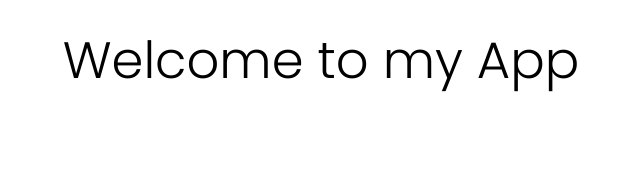
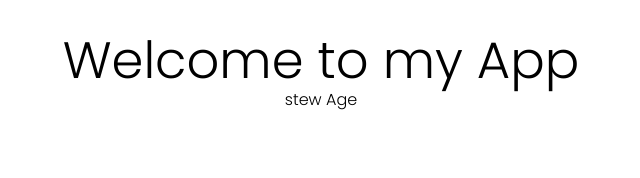
Before and after one commit to Sochuks/react-weather-app, a React (Vite) app: page / in a window 1280 px wide. Shown: the top 178 px of the page, without its empty margins (319-959 px from the left). Built offline with nearby package versions, Linux system fonts and the light colour scheme.

Commit message:
created the WeatherApp Component

```diff
--- a/src/App.jsx
+++ b/src/App.jsx
@@ -1,5 +1,5 @@
-
 import './App.css'
+import WeatherApp from './Components/WeatherApp/WeatherApp'
 
 function App() {
 
@@ -8,6 +8,8 @@ function App() {
 
     <h1 className='text-rose-500 font-semibold text-xl'>Welcome to my App</h1>
 
+    <WeatherApp/>
+
     </>
   )
 }
--- /dev/null
+++ b/src/Components/WeatherApp/WeatherApp.jsx
@@ -0,0 +1,11 @@
+import React from 'react'
+
+const WeatherApp = () => {
+  return (
+    <div>
+        <h4>stew Age</h4>
+    </div>
+  )
+}
+
+export default WeatherApp
```
